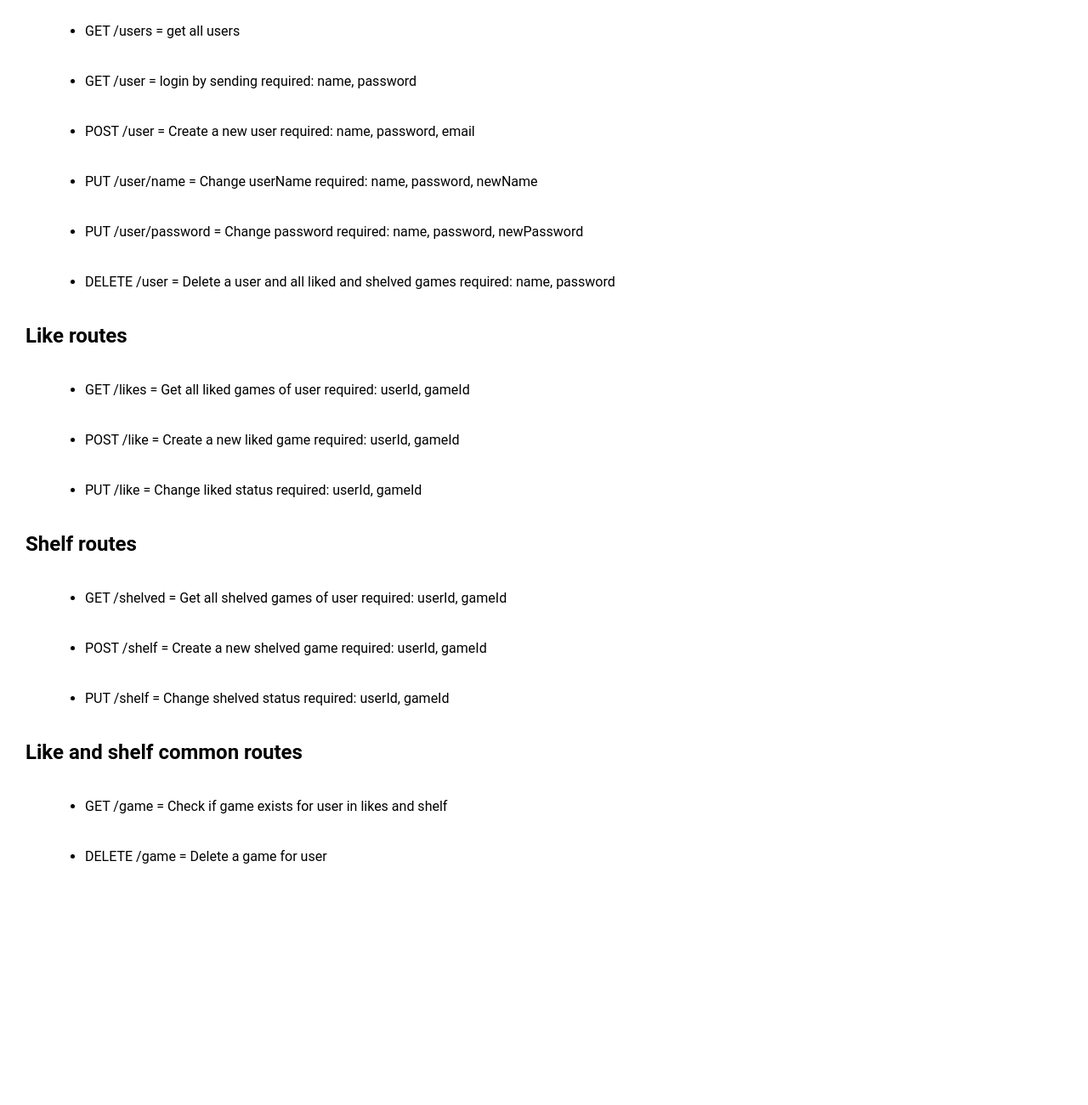
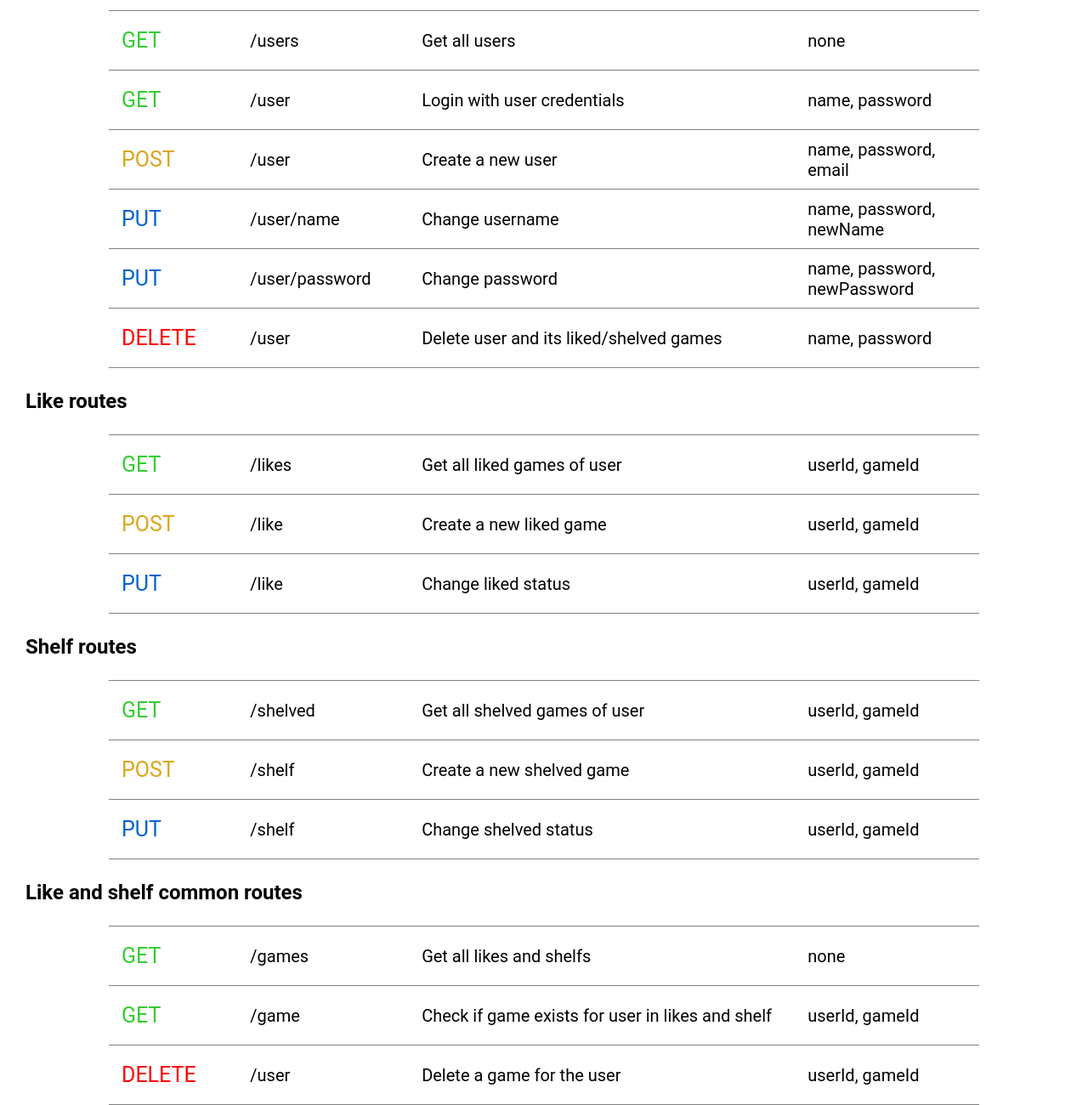
Before and after one commit to EHB-MCT/web2-backend-ehbsacha, a website: page public/info.html in a window 1280 px wide. Shown: the part 291-1591 px from the top of the page at 85% size. Before the commit the page ends 1348 px from the top, so only its background shows below. Drawn offline with Linux system fonts and the light colour scheme.

Commit message:
information page flexbox

```diff
--- a/public/info.css
+++ b/public/info.css
@@ -3,6 +3,67 @@
   padding: 0;
   background-color: white;
   font-family: roboto;
+}
+
+/* Flexbox */
+
+.block {
+  width: 80%;
+  margin: 0 10%;
+  display: flex;
+  flex-direction: column;
+}
+
+.row {
+  display: flex;
+  align-items: center;
+  flex-direction: row;
+  flex-wrap: nowrap;
+  font-size: 20px;
+  border-bottom: 1px solid gray;
+}
+
+.top {
+  border-top: 1px solid gray;
+}
+
+/* flexbox first child */
+
+.type {
+  padding: 20px 0;
+  padding-left: 15px;
+  font-size: 25px;
+}
+
+.type {
+  width: 15%;
+}
+
+.use {
+  width: 45%;
+}
+
+.route,
+.requirements {
+  width: 20%;
+}
+
+/* Types */
+
+.get {
+  color: limegreen;
+}
+
+.post {
+  color: goldenrod;
+}
+
+.put {
+  color: rgb(2, 98, 207);
+}
+
+.delete {
+  color: red;
 }
 
 h1 {
@@ -11,7 +72,7 @@ h1 {
   color: white;
 }
 
-h2{
+h2 {
   margin: 25px 30px;
 }
 
--- a/public/info.html
+++ b/public/info.html
@@ -14,30 +14,226 @@
     <li>/ = root info page</li>
   </ul>
   <h2>User routes</h2>
-  <ul>
-    <li>GET /users = get all users</li>
-    <li>GET /user = login by sending required: name, password</li>
-    <li>POST /user = Create a new user required: name, password, email</li>
-    <li>PUT /user/name = Change userName required: name, password, newName</li>
-    <li>PUT /user/password = Change password required: name, password, newPassword</li>
-    <li>DELETE /user = Delete a user and all liked and shelved games required: name, password</li>
-  </ul>
+  <div class="block">
+    <div class="row top">
+      <div class="type">
+        <p class="get">GET</p>
+      </div>
+      <div class="route">
+        <p>/users</p>
+      </div>
+      <div class="use">
+        <p>Get all users</p>
+      </div>
+      <div class="requirements">
+        <p>none</p>
+      </div>
+    </div>
+    <div class="row">
+      <div class="type">
+        <p class="get">GET</p>
+      </div>
+      <div class="route">
+        <p>/user</p>
+      </div>
+      <div class="use">
+        <p>Login with user credentials</p>
+      </div>
+      <div class="requirements">
+        <p>name, password</p>
+      </div>
+    </div>
+    <div class="row">
+      <div class="type">
+        <p class="post">POST</p>
+      </div>
+      <div class="route">
+        <p>/user</p>
+      </div>
+      <div class="use">
+        <p>Create a new user</p>
+      </div>
+      <div class="requirements">
+        <p>name, password, email</p>
+      </div>
+    </div>
+    <div class="row">
+      <div class="type">
+        <p class="put">PUT</p>
+      </div>
+      <div class="route">
+        <p>/user/name</p>
+      </div>
+      <div class="use">
+        <p>Change username</p>
+      </div>
+      <div class="requirements">
+        <p>name, password, newName</p>
+      </div>
+    </div>
+    <div class="row">
+      <div class="type">
+        <p class="put">PUT</p>
+      </div>
+      <div class="route">
+        <p>/user/password</p>
+      </div>
+      <div class="use">
+        <p>Change password</p>
+      </div>
+      <div class="requirements">
+        <p>name, password, newPassword</p>
+      </div>
+    </div>
+    <div class="row">
+      <div class="type">
+        <p class="delete">DELETE</p>
+      </div>
+      <div class="route">
+        <p>/user</p>
+      </div>
+      <div class="use">
+        <p>Delete user and its liked/shelved games</p>
+      </div>
+      <div class="requirements">
+        <p>name, password</p>
+      </div>
+    </div>
+  </div>
   <h2>Like routes</h2>
-  <ul>
-    <li>GET /likes = Get all liked games of user required: userId, gameId</li>
-    <li>POST /like = Create a new liked game required: userId, gameId</li>
-    <li>PUT /like = Change liked status required: userId, gameId</li>
-  </ul>
+  <div class="block">
+    <div class="row top">
+      <div class="type">
+        <p class="get">GET</p>
+      </div>
+      <div class="route">
+        <p>/likes</p>
+      </div>
+      <div class="use">
+        <p>Get all liked games of user</p>
+      </div>
+      <div class="requirements">
+        <p>userId, gameId</p>
+      </div>
+    </div>
+    <div class="row">
+      <div class="type">
+        <p class="post">POST</p>
+      </div>
+      <div class="route">
+        <p>/like</p>
+      </div>
+      <div class="use">
+        <p>Create a new liked game</p>
+      </div>
+      <div class="requirements">
+        <p>userId, gameId</p>
+      </div>
+    </div>
+    <div class="row">
+      <div class="type">
+        <p class="put">PUT</p>
+      </div>
+      <div class="route">
+        <p>/like</p>
+      </div>
+      <div class="use">
+        <p>Change liked status</p>
+      </div>
+      <div class="requirements">
+        <p>userId, gameId</p>
+      </div>
+    </div>
+  </div>
   <h2>Shelf routes</h2>
-  <ul>
-    <li>GET /shelved = Get all shelved games of user required: userId, gameId</li>
-    <li>POST /shelf = Create a new shelved game required: userId, gameId</li>
-    <li>PUT /shelf = Change shelved status required: userId, gameId</li>
-  </ul>
+  <div class="block">
+    <div class="row top">
+      <div class="type">
+        <p class="get">GET</p>
+      </div>
+      <div class="route">
+        <p>/shelved</p>
+      </div>
+      <div class="use">
+        <p>Get all shelved games of user</p>
+      </div>
+      <div class="requirements">
+        <p>userId, gameId</p>
+      </div>
+    </div>
+    <div class="row">
+      <div class="type">
+        <p class="post">POST</p>
+      </div>
+      <div class="route">
+        <p>/shelf</p>
+      </div>
+      <div class="use">
+        <p>Create a new shelved game</p>
+      </div>
+      <div class="requirements">
+        <p>userId, gameId</p>
+      </div>
+    </div>
+    <div class="row">
+      <div class="type">
+        <p class="put">PUT</p>
+      </div>
+      <div class="route">
+        <p>/shelf</p>
+      </div>
+      <div class="use">
+        <p>Change shelved status</p>
+      </div>
+      <div class="requirements">
+        <p>userId, gameId</p>
+      </div>
+    </div>
+  </div>
   <h2>Like and shelf common routes</h2>
-  <ul>
-    <li>GET /game = Check if game exists for user in likes and shelf</li>
-    <li>DELETE /game = Delete a game for user</li>
-  </ul>
+  <div class="block">
+    <div class="row top">
+      <div class="type">
+        <p class="get">GET</p>
+      </div>
+      <div class="route">
+        <p>/games</p>
+      </div>
+      <div class="use">
+        <p>Get all likes and shelfs</p>
+      </div>
+      <div class="requirements">
+        <p>none</p>
+      </div>
+    </div>
+    <div class="row">
+      <div class="type">
+        <p class="get">GET</p>
+      </div>
+      <div class="route">
+        <p>/game</p>
+      </div>
+      <div class="use">
+        <p>Check if game exists for user in likes and shelf</p>
+      </div>
+      <div class="requirements">
+        <p>userId, gameId</p>
+      </div>
+    </div>
+    <div class="row">
+      <div class="type">
+        <p class="delete">DELETE</p>
+      </div>
+      <div class="route">
+        <p>/user</p>
+      </div>
+      <div class="use">
+        <p>Delete a game for the user</p>
+      </div>
+      <div class="requirements">
+        <p>userId, gameId</p>
+      </div>
+    </div>
+  </div>
 </body>
 </html>
```
